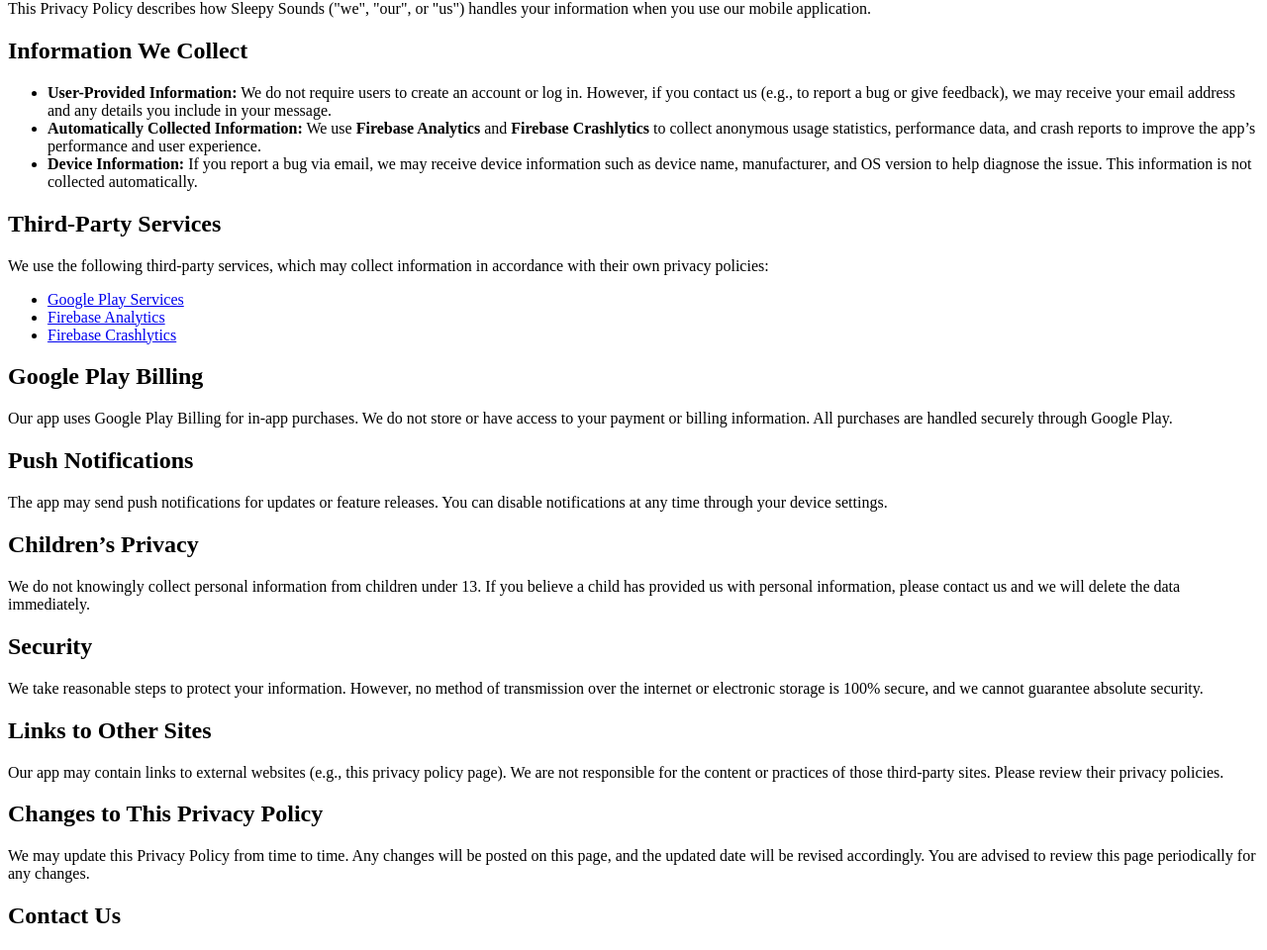
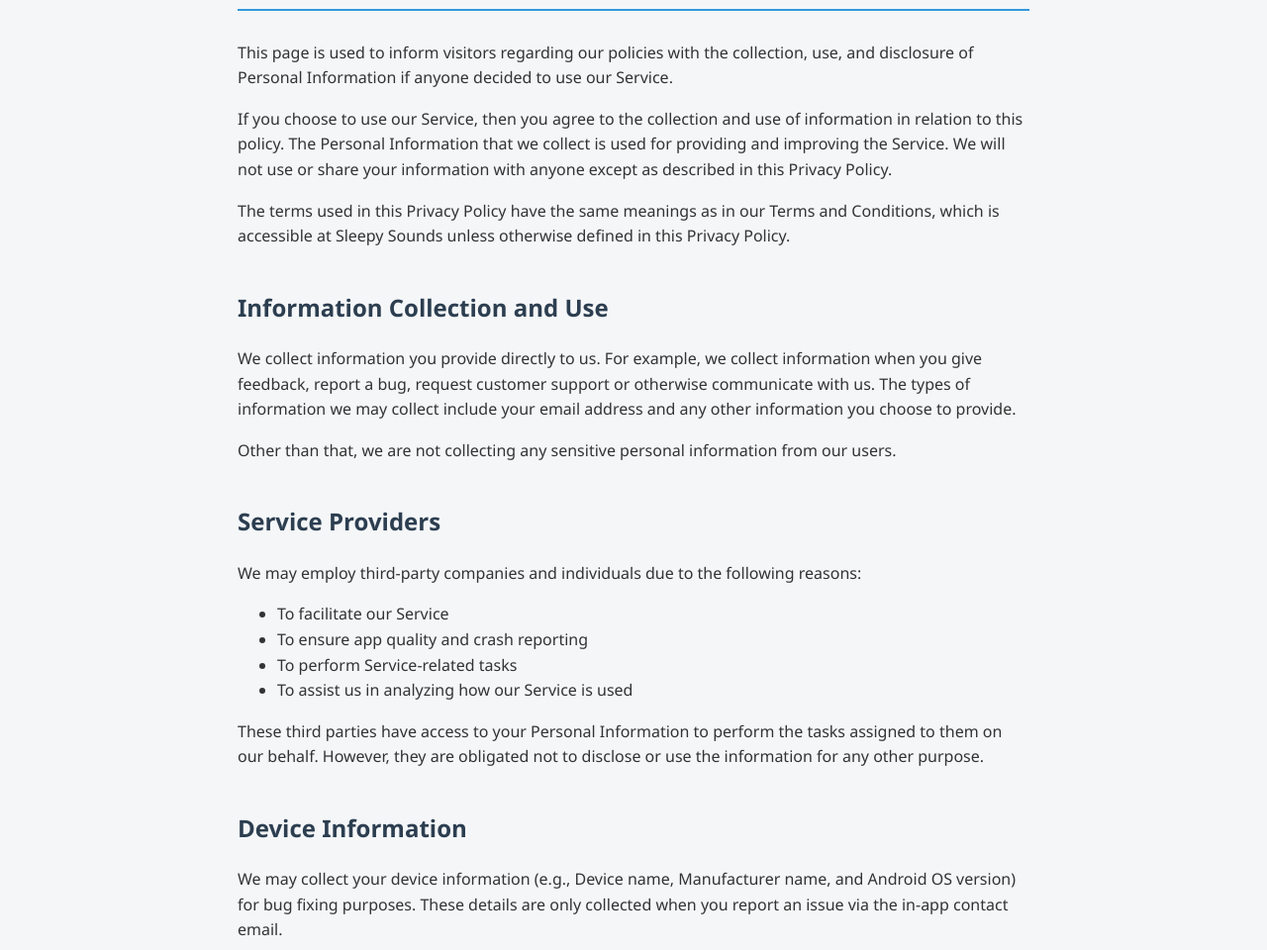
Before and after one commit to ebitsapp/sleepy-sounds-privacy-policy, a plain HTML site: page index.html in a window 1280 px wide. Shown: the part 114-1074 px from the top of the page at 99% size. Drawn offline with Linux system fonts and the light colour scheme.

Commit message:
Update index.html

```diff
--- a/index.html
+++ b/index.html
@@ -1,50 +1,90 @@
 <!DOCTYPE html>
 <html lang="en">
 <head>
-  <meta charset="UTF-8">
+  <meta charset="UTF-8" />
+  <meta name="viewport" content="width=device-width, initial-scale=1.0"/>
   <title>Privacy Policy - Sleepy Sounds</title>
+  <style>
+    body {
+      font-family: "Segoe UI", Tahoma, Geneva, Verdana, sans-serif;
+      background-color: #f4f6f8;
+      color: #333;
+      line-height: 1.6;
+      padding: 40px 20px;
+      max-width: 800px;
+      margin: auto;
+    }
+    h1, h2 {
+      color: #2c3e50;
+    }
+    h1 {
+      border-bottom: 2px solid #3498db;
+      padding-bottom: 10px;
+      margin-bottom: 30px;
+    }
+    h2 {
+      margin-top: 40px;
+    }
+    a {
+      color: #3498db;
+    }
+    footer {
+      text-align: center;
+      margin-top: 60px;
+      font-size: 0.9em;
+      color: #777;
+    }
+  </style>
 </head>
 <body>
+
   <h1>Privacy Policy</h1>
-  <p>Effective Date: May 7, 2023</p>
 
-  <p>This Privacy Policy describes how Sleepy Sounds ("we", "our", or "us") handles your information when you use our mobile application.</p>
+  <p>This page is used to inform visitors regarding our policies with the collection, use, and disclosure of Personal Information if anyone decided to use our Service.</p>
 
-  <h2>Information We Collect</h2>
+  <p>If you choose to use our Service, then you agree to the collection and use of information in relation to this policy. The Personal Information that we collect is used for providing and improving the Service. We will not use or share your information with anyone except as described in this Privacy Policy.</p>
+
+  <p>The terms used in this Privacy Policy have the same meanings as in our Terms and Conditions, which is accessible at Sleepy Sounds unless otherwise defined in this Privacy Policy.</p>
+
+  <h2>Information Collection and Use</h2>
+  <p>We collect information you provide directly to us. For example, we collect information when you give feedback, report a bug, request customer support or otherwise communicate with us. The types of information we may collect include your email address and any other information you choose to provide.</p>
+
+  <p>Other than that, we are not collecting any sensitive personal information from our users.</p>
+
+  <h2>Service Providers</h2>
+  <p>We may employ third-party companies and individuals due to the following reasons:</p>
   <ul>
-    <li><strong>User-Provided Information:</strong> We do not require users to create an account or log in. However, if you contact us (e.g., to report a bug or give feedback), we may receive your email address and any details you include in your message.</li>
-    <li><strong>Automatically Collected Information:</strong> We use <strong>Firebase Analytics</strong> and <strong>Firebase Crashlytics</strong> to collect anonymous usage statistics, performance data, and crash reports to improve the app’s performance and user experience.</li>
-    <li><strong>Device Information:</strong> If you report a bug via email, we may receive device information such as device name, manufacturer, and OS version to help diagnose the issue. This information is not collected automatically.</li>
+    <li>To facilitate our Service</li>
+    <li>To ensure app quality and crash reporting</li>
+    <li>To perform Service-related tasks</li>
+    <li>To assist us in analyzing how our Service is used</li>
   </ul>
+  <p>These third parties have access to your Personal Information to perform the tasks assigned to them on our behalf. However, they are obligated not to disclose or use the information for any other purpose.</p>
 
-  <h2>Third-Party Services</h2>
-  <p>We use the following third-party services, which may collect information in accordance with their own privacy policies:</p>
-  <ul>
-    <li><a href="https://policies.google.com/privacy" target="_blank">Google Play Services</a></li>
-    <li><a href="https://firebase.google.com/support/privacy" target="_blank">Firebase Analytics</a></li>
-    <li><a href="https://firebase.google.com/support/privacy" target="_blank">Firebase Crashlytics</a></li>
-  </ul>
+  <h2>Device Information</h2>
+  <p>We may collect your device information (e.g., Device name, Manufacturer name, and Android OS version) for bug fixing purposes. These details are only collected when you report an issue via the in-app contact email.</p>
 
-  <h2>Google Play Billing</h2>
-  <p>Our app uses Google Play Billing for in-app purchases. We do not store or have access to your payment or billing information. All purchases are handled securely through Google Play.</p>
+  <h2>Security</h2>
+  <p>We value your trust in providing us your Personal Information, and strive to use commercially acceptable means of protecting it. But remember that no method of transmission over the internet or electronic storage is 100% secure and we cannot guarantee its absolute security.</p>
 
-  <h2>Push Notifications</h2>
-  <p>The app may send push notifications for updates or feature releases. You can disable notifications at any time through your device settings.</p>
+  <h2>Links to Other Sites</h2>
+  <p>This Service may contain links to other sites. If you click on a third-party link, you will be directed to that site. Note that these external sites are not operated by us. Therefore, we strongly advise you to review the Privacy Policy of those websites. We assume no responsibility for the content, privacy policies, or practices of any third-party sites or services.</p>
 
   <h2>Children’s Privacy</h2>
-  <p>We do not knowingly collect personal information from children under 13. If you believe a child has provided us with personal information, please contact us and we will delete the data immediately.</p>
+  <p>We do not knowingly collect personally identifiable information from children under 13 years of age. If we discover that a child under 13 has provided us with personal information, we will immediately delete it from our servers. If you are a parent or guardian and are aware that your child has provided us with personal information, please contact us so that we can take the necessary action.</p>
 
-  <h2>Security</h2>
-  <p>We take reasonable steps to protect your information. However, no method of transmission over the internet or electronic storage is 100% secure, and we cannot guarantee absolute security.</p>
-
-  <h2>Links to Other Sites</h2>
-  <p>Our app may contain links to external websites (e.g., this privacy policy page). We are not responsible for the content or practices of those third-party sites. Please review their privacy policies.</p>
+  <h2>Push Notifications/Alerts</h2>
+  <p>This app may send push notifications or alerts to your device. You can deactivate these messages at any time by changing your device’s notification settings.</p>
 
   <h2>Changes to This Privacy Policy</h2>
-  <p>We may update this Privacy Policy from time to time. Any changes will be posted on this page, and the updated date will be revised accordingly. You are advised to review this page periodically for any changes.</p>
+  <p>We may update our Privacy Policy from time to time. Thus, you are advised to review this page periodically for any changes. We will notify you of any updates by posting the new Privacy Policy on this page.</p>
 
   <h2>Contact Us</h2>
-  <p>If you have any questions or concerns about our Privacy Policy, please contact us at:</p>
-  <p><strong>Email:</strong> ebitsapps@gmail.com</p>
+  <p>If you have any questions or suggestions about our Privacy Policy, do not hesitate to contact us at <a href="mailto:ebitsapps@gmail.com">ebitsapps@gmail.com</a>.</p>
+
+  <footer>
+    <p>Last Updated: May 7, 2023</p>
+  </footer>
+
 </body>
 </html>
```
